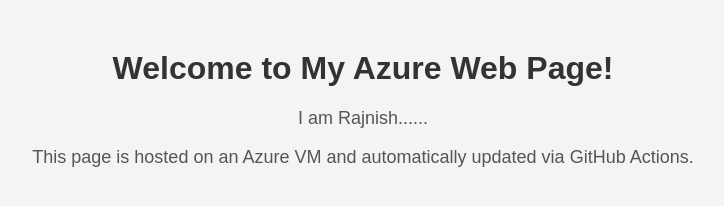
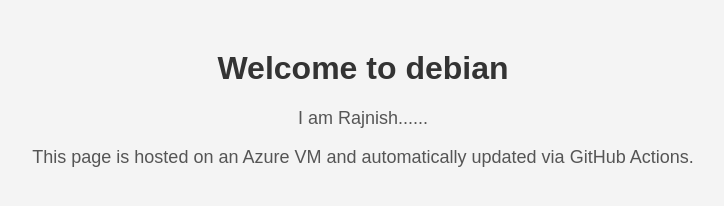
Before and after one commit to rajnish-init/azure-webpage-deployment, a plain HTML site: page index.html in a window 1280 px wide. Shown: the whole page, without its empty margins (277-1001 px from the left). Drawn offline with Linux system fonts and the light colour scheme.

Commit message:
update code

```diff
--- a/index.html
+++ b/index.html
@@ -21,7 +21,7 @@
     </style>
 </head>
 <body>
-    <h1>Welcome to My Azure Web Page!</h1>
+    <h1>Welcome to debian</h1>
     <p>I am Rajnish......</p>
     <p>This page is hosted on an Azure VM and automatically updated via GitHub Actions.</p>
 </body>
```
